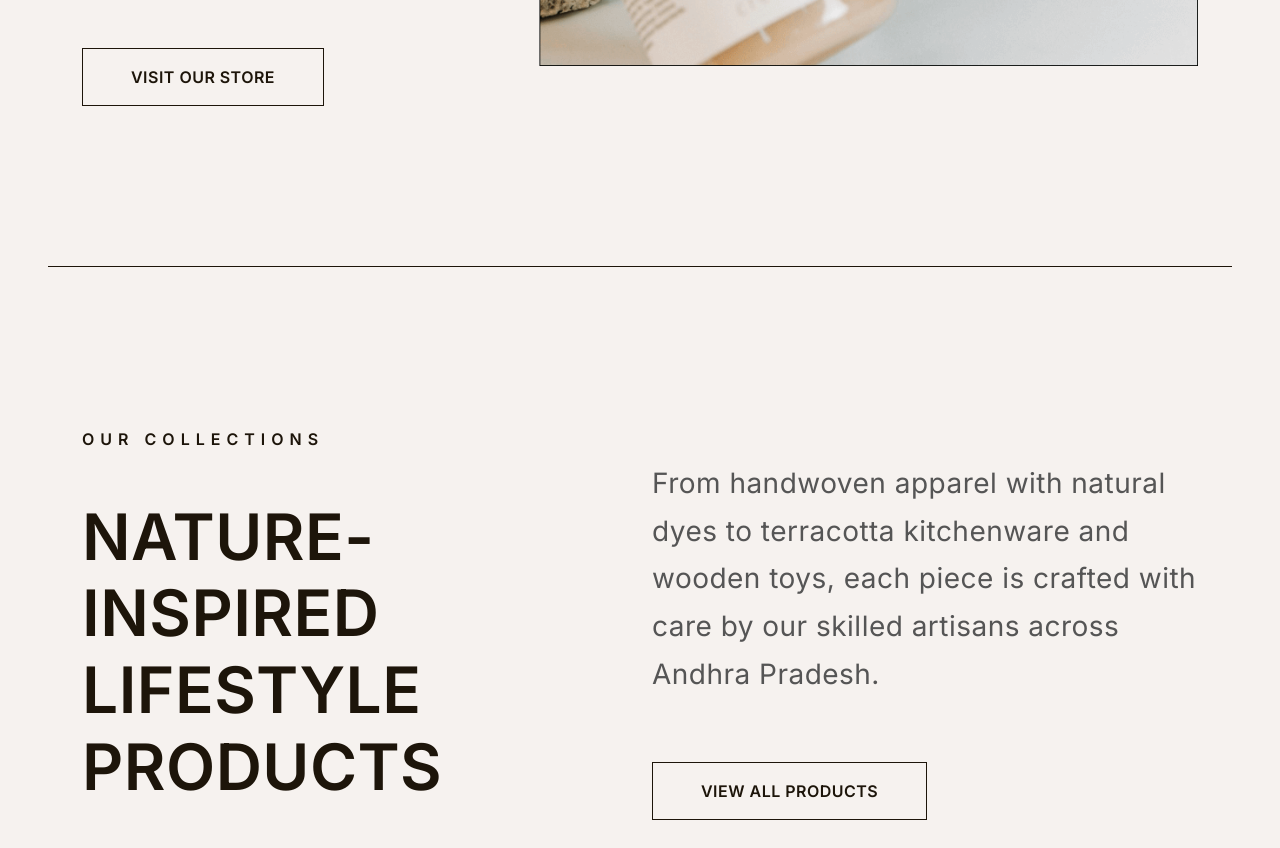
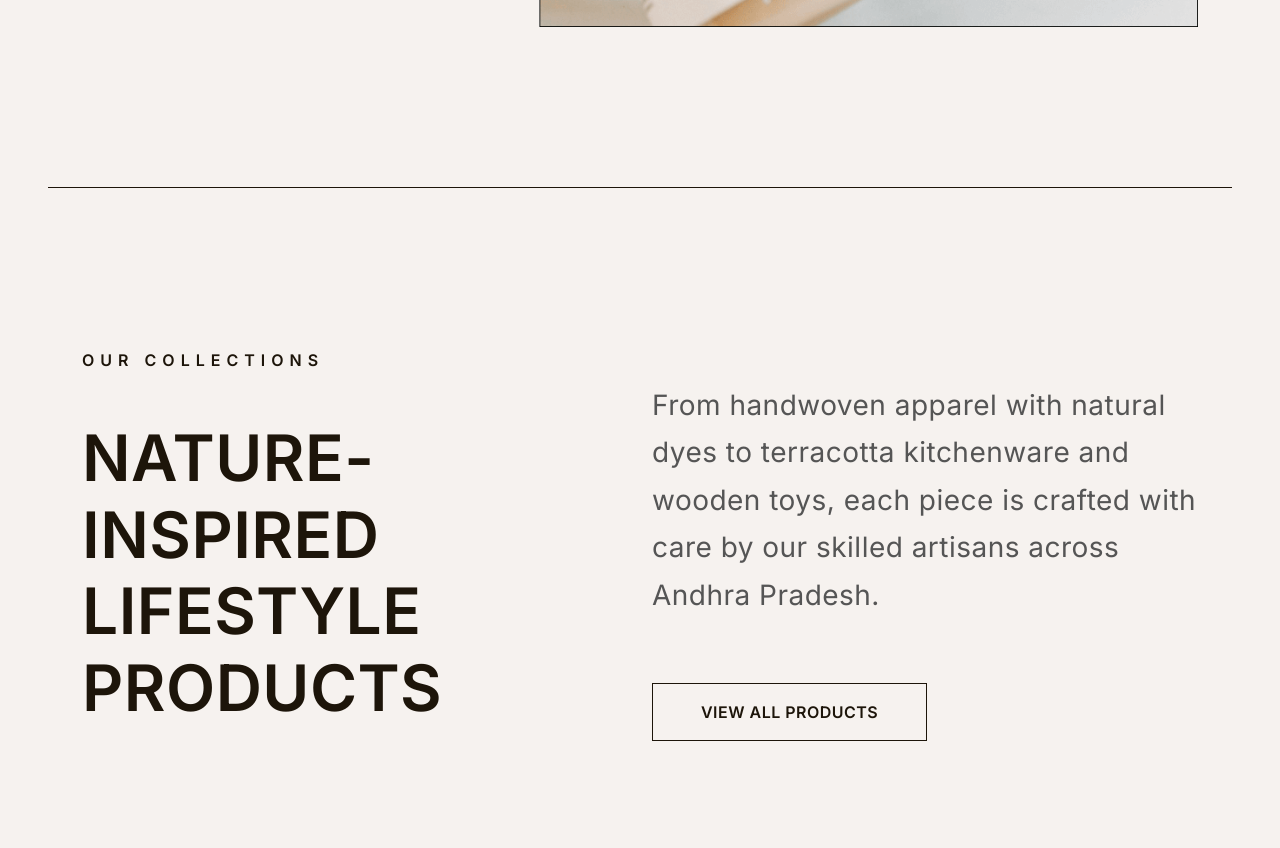
Before and after one commit to maggie455/web2, a plain HTML site: page index.html in a window 1280 px wide. Shown: the part 3496-4344 px from the top of the page. Drawn offline with nearby package versions, Linux system fonts and the light colour scheme.

Commit message:
Update index.html

```diff
--- a/index.html
+++ b/index.html
@@ -355,7 +355,7 @@
             <h6 class="sub-heading">Founded 2018</h6>
             <h2 class="display-3 fw-semibold my-4 my-lg-5">Handcrafted with Love from Visakhapatnam</h2>
             <p class="fs-3">Working with 11-50 skilled artisans across Andhra Pradesh, we bring beautiful lifestyle products derived from sustainable wood sources to your daily life.</p>
-            <a href="https://sargaa.com/" class="btn btn-outline-dark text-uppercase mt-4 mt-lg-5" target="_blank">Visit Our Store</a>
+
           </div>
         </div>
       </div>
@@ -685,4 +685,5 @@
   <script src="js/script.js"></script>
 </body>
 
+
 </html>
```
